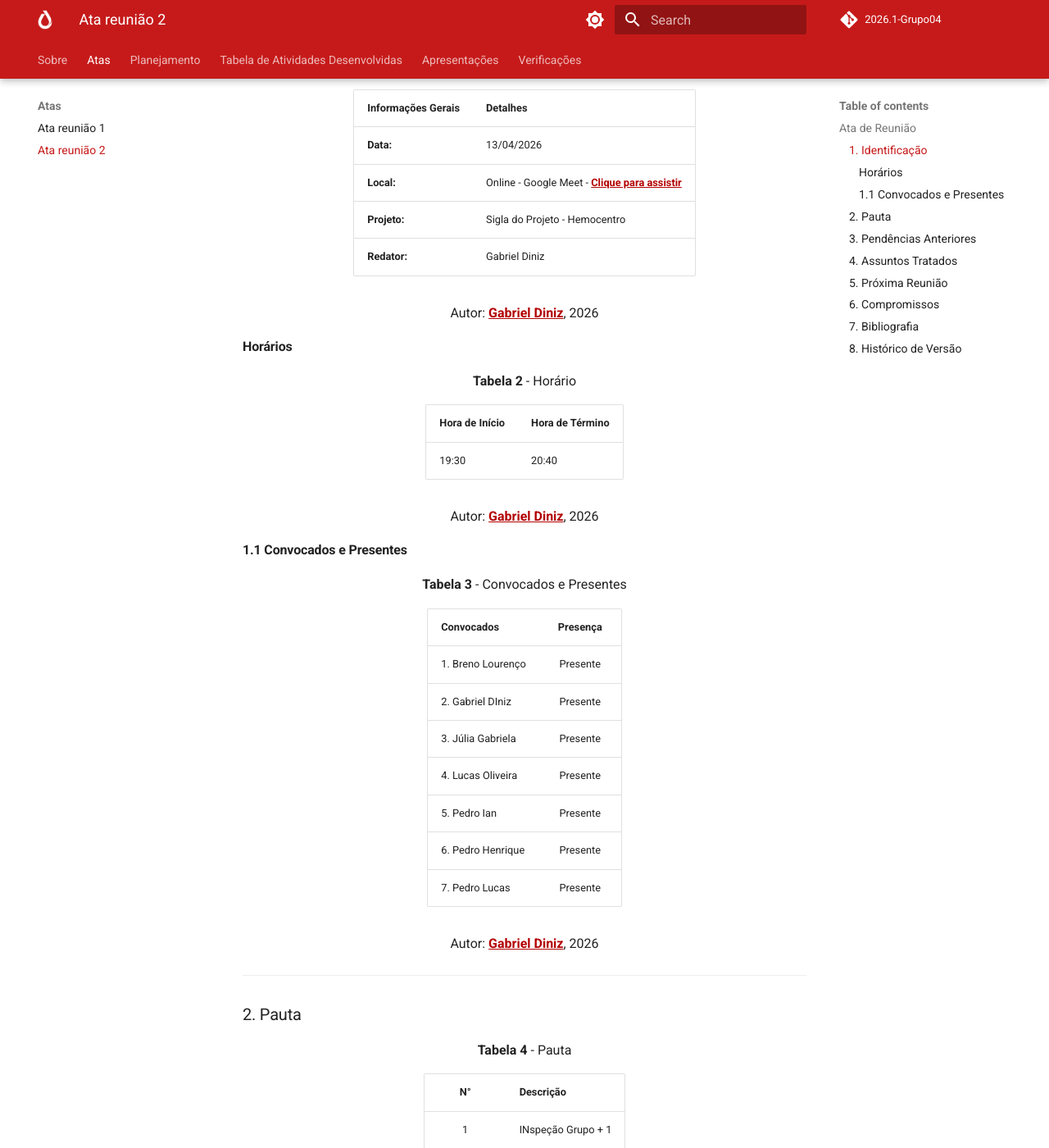
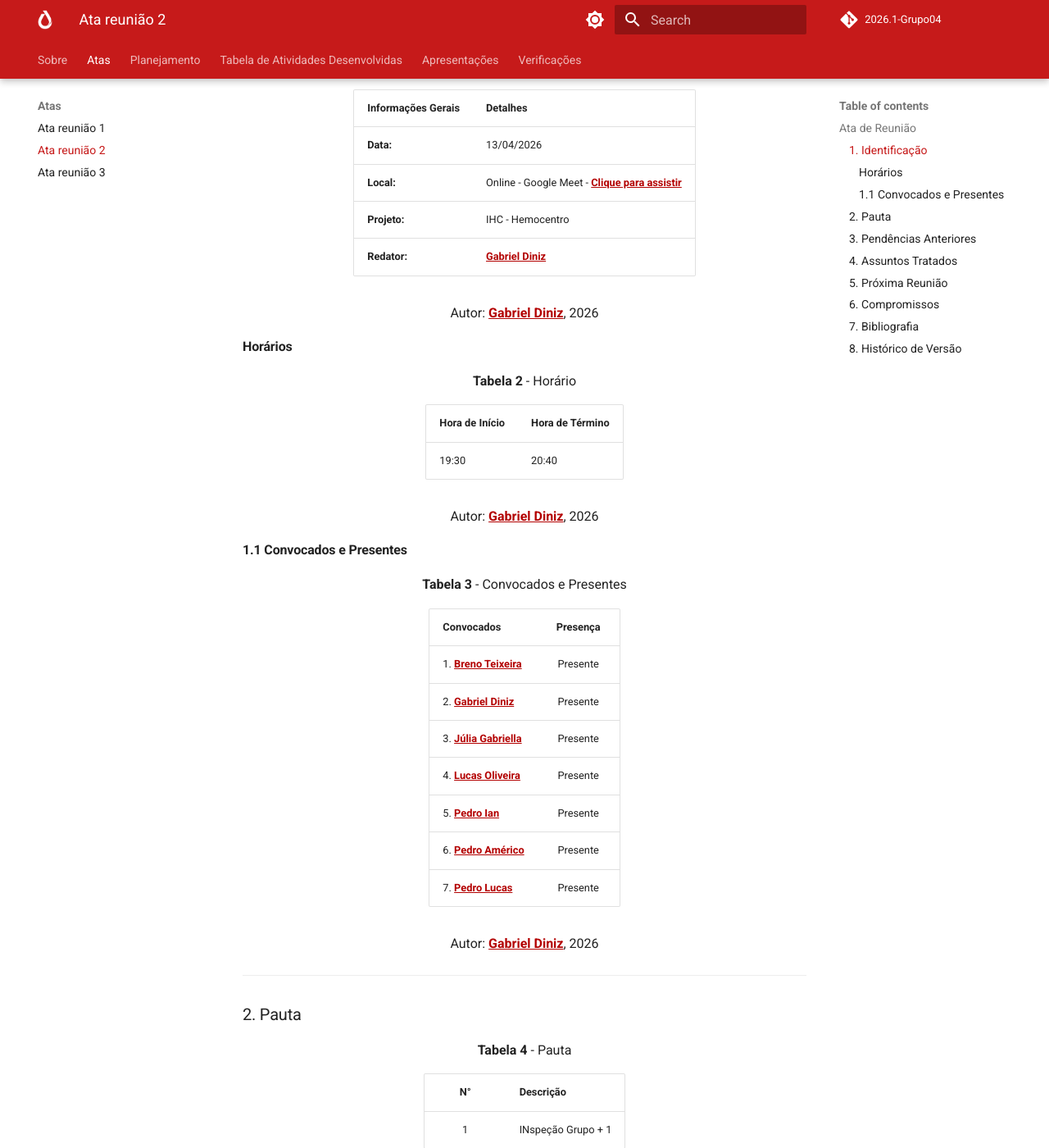
Before and after one commit to Interacao-Humano-Computador/2026.1-Grupo04, an MkDocs documentation site: the page built from docs/atas/ata2.md, in a window 1280 px wide and 1400 px high, scrolled down 474 px. Shown: the whole window at 82% size. Built offline with MkDocs 1.6.1 and Material for MkDocs 9.7.7, drawn with Linux system fonts in a browser that asks for light colours; comment, search, counter and statistics services are not loaded; some of the changed text lies outside the part shown.

```diff
--- a/docs/atas/ata2.md
+++ b/docs/atas/ata2.md
@@ -20,8 +20,8 @@
 | :--- | :--- |
 | **Data:** | 13/04/2026 |
 | **Local:** | Online - Google Meet - [Clique para assistir](https://youtu.be/Xd8zXHmTpFo?si=wyNaqL5QZn22Ek9W) |
-| **Projeto:** | Sigla do Projeto - Hemocentro |
-| **Redator:** | Gabriel Diniz |
+| **Projeto:** | IHC - Hemocentro |
+| **Redator:** | [Gabriel Diniz](https://github.com/GabrielDiniz12) |
 
 </div>
 
@@ -49,13 +49,13 @@
 
 | Convocados | Presença |
 | :--- | :---: |
-| 1. Breno Lourenço | Presente |
-| 2. Gabriel DIniz | Presente |
-| 3. Júlia Gabriela | Presente |
-| 4. Lucas Oliveira | Presente |
-| 5. Pedro Ian | Presente |
-| 6. Pedro Henrique | Presente |
-| 7. Pedro Lucas | Presente |
+| 1. [Breno Teixeira](https://github.com/BrenoLteixeira) | Presente |
+| 2. [Gabriel Diniz](https://github.com/GabrielDiniz12) | Presente |
+| 3. [Júlia Gabriella](https://github.com/juliagabriellafs) | Presente |
+| 4. [Lucas Oliveira](https://github.com/dev-LucasDpaula) | Presente |
+| 5. [Pedro Ian](https://github.com/pedroiaan) | Presente |
+| 6. [Pedro Américo](https://github.com/dev-americo) | Presente |
+| 7. [Pedro Lucas](https://github.com/Pwdrinho) | Presente |
 
 </div>
 
@@ -139,7 +139,7 @@ Inspeção do Grupos + 1
 
 > BRASIL. Ministério da Ciência, Tecnologia, Inovações e Comunicações (MCTIC). **Modelo de Ata de Reunião**. Disponibilizado pelo professor André Barros na plataforma Aprender3. Brasília: Universidade de Brasília, 2026. Disponível em: <https://aprender3.unb.br/pluginfile.php/3379275/mod_resource/content/3/SiglaProjeto_AtaReuniao_AAAAMMDD_XX.pdf>. Acesso em: 11 abr. 2026.
 
-> * GRUPO 05. **2026.1-Grupo05**: site do projeto. GitHub Pages, 2026. Disciplina de Interação Humano-Computador, Universidade de Brasília. Orientador: André Barros. Disponível em: <https://interacao-humano-computador.github.io/2026.1-Grupo05/#/planejamento_projeto/_cronograma>. Acesso em: 13 abr. 2026, 19:30.
+> GRUPO 05. **2026.1-Grupo05**: site do projeto. GitHub Pages, 2026. Disciplina de Interação Humano-Computador, Universidade de Brasília. Orientador: André Barros. Disponível em: <https://interacao-humano-computador.github.io/2026.1-Grupo05/#/planejamento_projeto/_cronograma>. Acesso em: 13 abr. 2026, 19:30.
 
 > GRUPO 04. **2026.1-Grupo04**: site do projeto. GitHub Pages, 2026. Disponível em: <https://interacao-humano-computador.github.io/2026.1-Grupo04/>. Acesso em: 11 abr. 2026.
 
@@ -149,5 +149,5 @@ Inspeção do Grupos + 1
 
 | Versão | Data | Descrição | Autor | Revisor | Data da Revisão |
 | :---: | :---: | :--- | :--- | :--- | :--- |
-| 1.0 | 13/04/2026 | Ata da reunião dia 13/04/2026. | [Gabriel Diniz](https://github.com/GabrielDiniz12) | [Breno Teixeira](https://github.com/BrenoLteixeira) | 13/04/2026 |
-| 1.1 | 13/04/2026 | Adição de links da ata da reunião dia 13/04/2026. | [Breno Teixeira](https://github.com/BrenoLteixeira) | [Gabriel Diniz](https://github.com/GabrielDiniz12) | 13/04/2026 |
+| 1.0 | 13/04/2026 | Ata da reunião dia 13/04/2026. | [Gabriel Diniz](https://github.com/GabrielDiniz12) | 13/04/2026 | [Breno Teixeira](https://github.com/BrenoLteixeira) |
+| 1.1 | 13/04/2026 | Adição de links da ata da reunião dia 13/04/2026. | [Breno Teixeira](https://github.com/BrenoLteixeira) | 13/04/2026 | [Gabriel Diniz](https://github.com/GabrielDiniz12) |
--- a/mkdocs.yml
+++ b/mkdocs.yml
@@ -10,7 +10,7 @@ nav:
   - Atas:
       - "Ata reunião 1": atas/ata1.md
       - "Ata reunião 2": atas/ata2.md
-    #   - "Ata reunião 3": atas/ata3.md
+      - "Ata reunião 3": atas/ata3.md
     #   - "Ata reunião 4": atas/ata4.md
     #   - "Ata reunião 5": atas/ata5.md
     #   - "Ata reunião 6": atas/ata6.md
```
Also changed, not shown: docs/atas/ata1.md (+13 -12 lines), docs/atas/ata3.md (+164 -0 lines).
